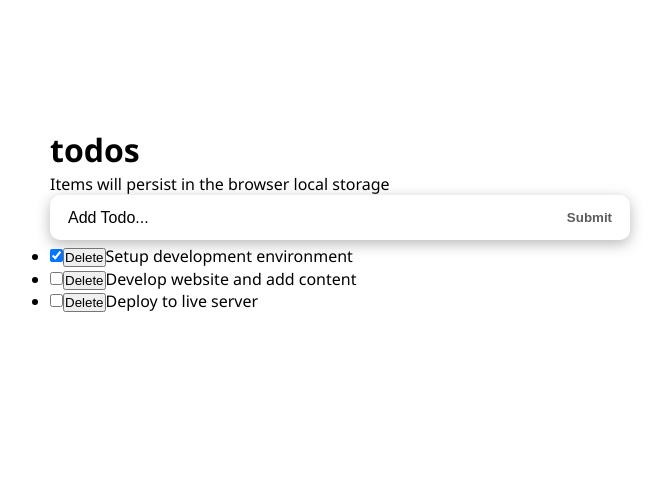
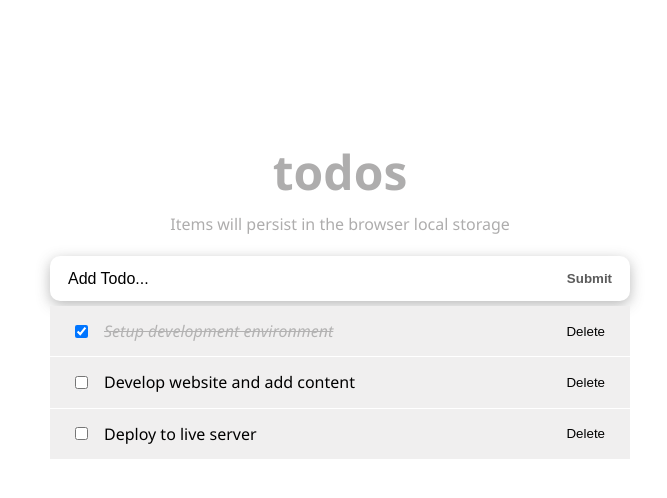
Before and after one commit to roniy68/react-todolist, a React (Create React App) app: page / in a window 1280 px wide. Shown: the top 498 px of the page, without its empty margins (300-967 px from the left). Built offline with nearby package versions, Linux system fonts and the light colour scheme.

Commit message:
[🔥 CSS] Add Some more awesome style 🔤

```diff
--- a/src/components/TodoApp/Header.jsx
+++ b/src/components/TodoApp/Header.jsx
@@ -1,10 +1,19 @@
 import React from 'react';
+import styles from './Header.module.css';
 
-const Header = () => (
-  <div className="todo__header">
-    <h1>todos</h1>
-    <span>Items will persist in the browser local storage</span>
-  </div>
-);
+const Header = () => {
+  const headerStyle = {
+    padding: '20px 0',
+    lineHeight: '1.5em',
+    color: '#aeadad',
+    textAlign: 'center',
+  };
+  return (
+    <header style={headerStyle} className={styles.header}>
+      <h1>todos</h1>
+      <span>Items will persist in the browser local storage</span>
+    </header>
+  );
+};
 
 export default Header;
--- /dev/null
+++ b/src/components/TodoApp/Header.module.css
@@ -0,0 +1,8 @@
+.header h1 {
+    font-size: 3rem;
+    font-weight: 600;
+    margin-bottom: 1rem;
+    line-height: 1em;
+    text-transform: lowercase;
+    text-align: center;
+  }
--- a/src/components/TodoApp/TodoItem.jsx
+++ b/src/components/TodoApp/TodoItem.jsx
@@ -1,3 +1,5 @@
+import styles from './TodoItem.module.css';
+
 const TodoItem = ({ itemProp, setTodos, delTodo }) => {
   const handleChange = (id) => {
     setTodos((prevState) => prevState.map((todo) => {
@@ -10,16 +12,25 @@
       return todo;
     }));
   };
-
+  const completedStyle = {
+    fontStyle: 'italic',
+    color: '#595959',
+    opacity: 0.4,
+    textDecoration: 'line-through',
+  };
   return (
-    <li>
+    <li className={styles.item}>
+      <div className={styles.content}>
         <input
           type="checkbox"
           checked={itemProp.completed}
           onChange={() => handleChange(itemProp.id)}
         />
         <button type="submit" onClick={() => delTodo(itemProp.id)}>Delete</button>
+        <span style={itemProp.completed ? completedStyle : null}>
           {itemProp.title}
+        </span>
+      </div>
     </li>
   );
 };
--- /dev/null
+++ b/src/components/TodoApp/TodoItem.module.css
@@ -0,0 +1,26 @@
+.item {
+    font-size: 1rem;
+    list-style-type: none;
+    padding: 14px 25px;
+    border-bottom: 1px solid #fff;
+    background: #f0efef;
+  }
+  .content {
+    display: flex;
+    justify-content: space-between;
+    align-items: center;
+    gap: 1rem;
+  }
+  .content span {
+    flex: 1;
+    order: 1;
+  }
+  .content button {
+    cursor: pointer;
+    background: transparent;
+    order: 2;
+    outline: none;
+    outline: none;
+    border: none;
+    margin-left: 7px;
+  }
```
Lines whose indentation alone changed are shown as unchanged.
